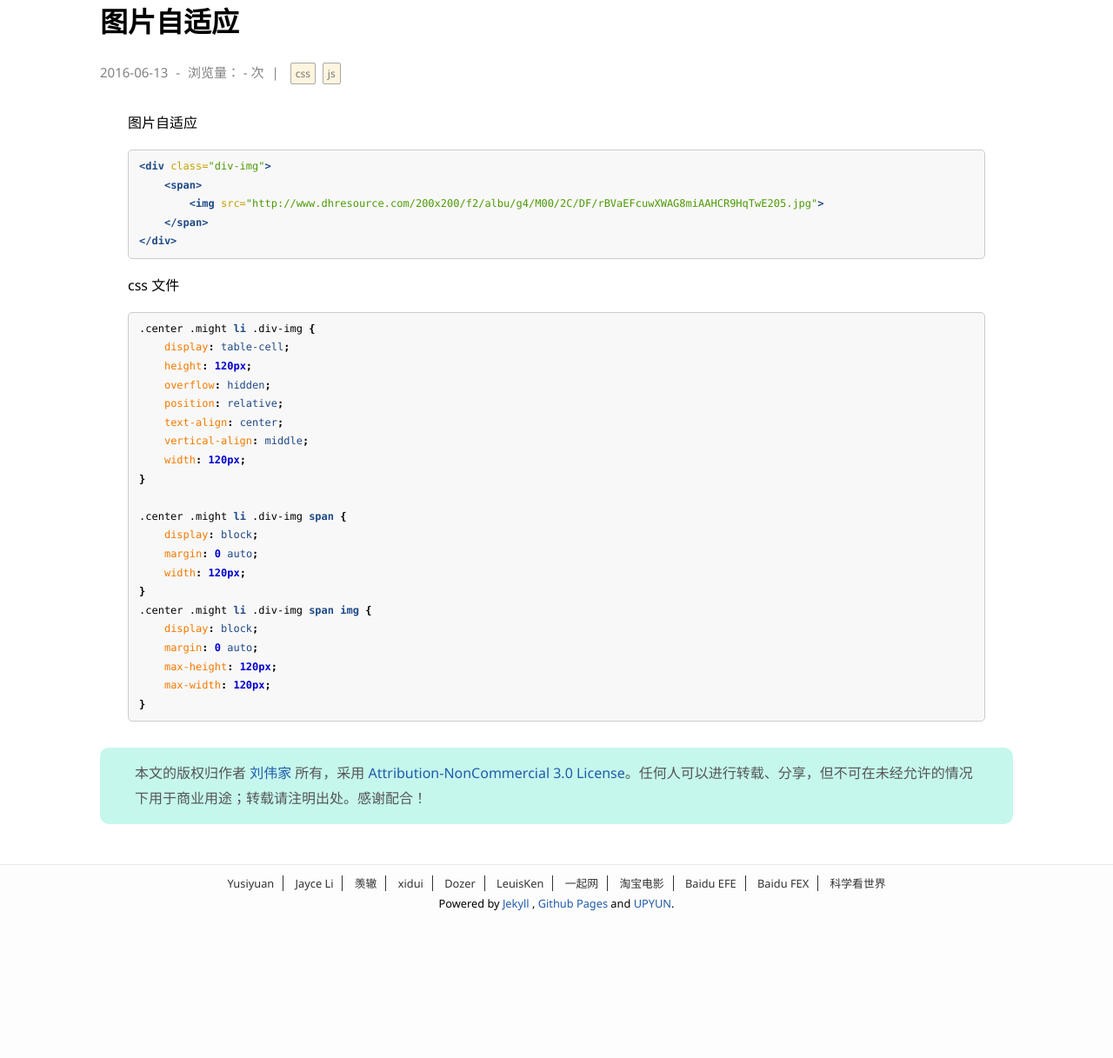
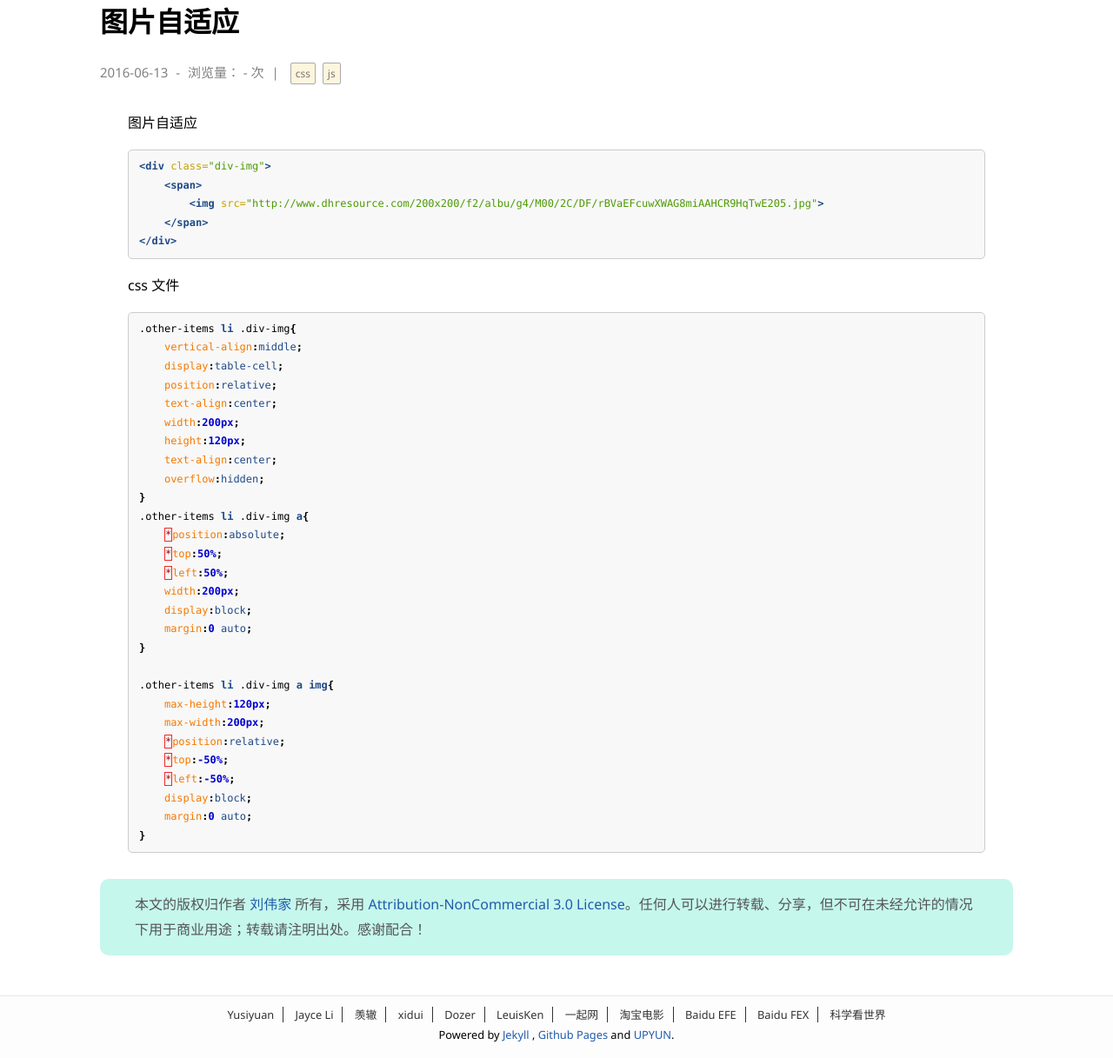
Before and after one commit to CodeSuits/CodeSuits, a Jekyll site: the page built from _posts/2016-06-13-tupian-css.md, in a window 1280 px wide, cut to the strip 110-1327 px from the top of the page. Shown: the whole strip at 87% size. Built offline with Jekyll 4.4.1, drawn with Linux system fonts in a browser that asks for light colours; comment, search, counter and statistics services are not loaded; before the commit the page ends 1176 px from its top, so only the background shows below that.

Commit message:
no message

```diff
--- a/_posts/2016-06-13-tupian-css.md
+++ b/_posts/2016-06-13-tupian-css.md
@@ -17,25 +17,33 @@ labels: [css,js]
 css 文件
 
 {% highlight css %}
-.center .might li .div-img {
-    display: table-cell;
-    height: 120px;
-    overflow: hidden;
-    position: relative;
-    text-align: center;
-    vertical-align: middle;
-    width: 120px;
+
+.other-items li .div-img{
+    vertical-align:middle;
+    display:table-cell;
+    position:relative;
+    text-align:center;
+    width:200px;
+    height:120px;
+    text-align:center;
+    overflow:hidden;
+}
+.other-items li .div-img a{
+    *position:absolute;
+    *top:50%;
+    *left:50%;
+    width:200px;
+    display:block;
+    margin:0 auto;
 }
 
-.center .might li .div-img span {
-    display: block;
-    margin: 0 auto;
-    width: 120px;
-}
-.center .might li .div-img span img {
-    display: block;
-    margin: 0 auto;
-    max-height: 120px;
-    max-width: 120px;
+.other-items li .div-img a img{
+    max-height:120px;
+    max-width:200px;
+    *position:relative;
+    *top:-50%;
+    *left:-50%;
+    display:block;
+    margin:0 auto;
 }
 {% endhighlight %}
```
Also changed, not shown: README.md.
